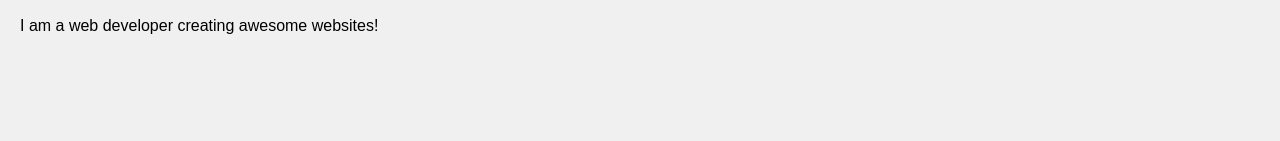
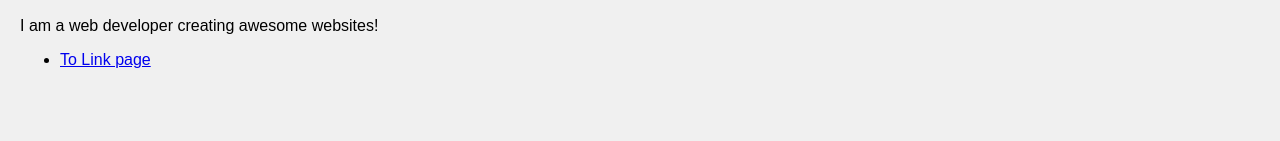
Before and after one commit to Ajay-Chandran/Ajay-Chandran.github.io, a plain HTML site: page index.html in a window 1280 px wide. Shown: the part 191-332 px from the top of the page. Drawn offline with Linux system fonts and the light colour scheme.

Commit message:
Update index.html

```diff
--- a/index.html
+++ b/index.html
@@ -41,6 +41,9 @@
 <main>
     <h2>About Me</h2>
     <p>I am a web developer creating awesome websites!</p>
+    <ul>
+    <li><a href="https://ajay-chandran.github.io/linkpage.html">To Link page</a></li>
+    </ul>
 </main>
 
 <footer>
```
